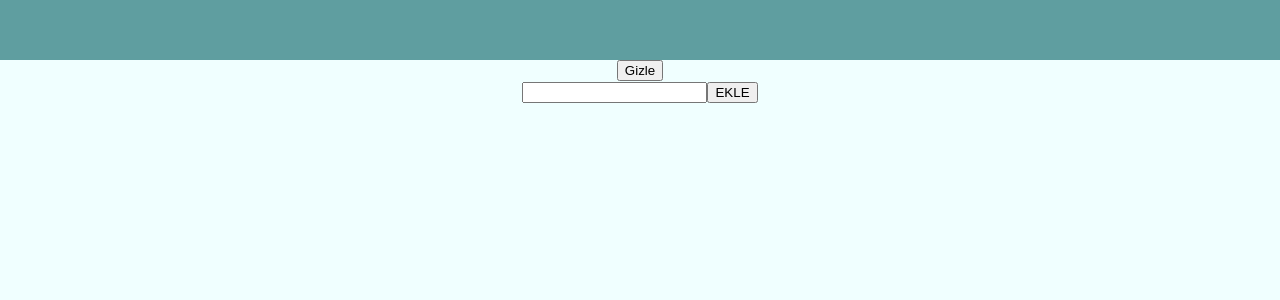
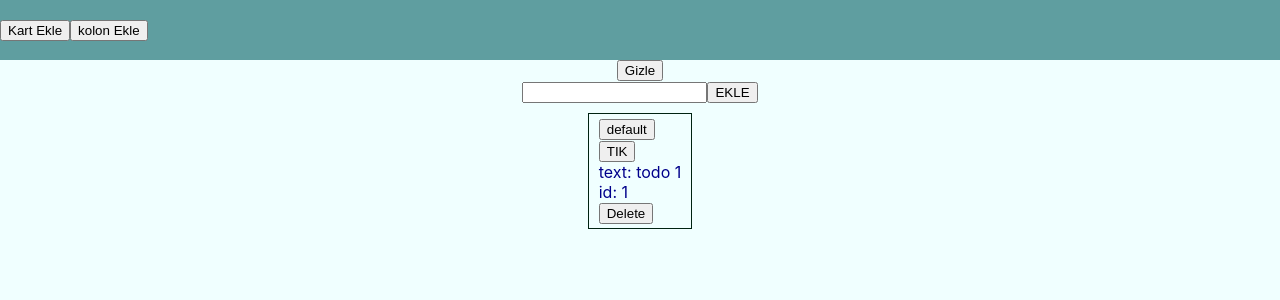
Before and after one commit to tolabey/todo-app, a React app: page / in a window 1280 px wide. Shown: the top 300 px of the page. Built offline with nearby package versions, Linux system fonts and the light colour scheme.

Commit message:
redux context

```diff
--- a/package.json
+++ b/package.json
@@ -50,6 +50,8 @@
     "react-app-polyfill": "^1.0.6",
     "react-dev-utils": "^10.2.1",
     "react-dom": "^16.13.1",
+    "react-redux": "^7.2.0",
+    "redux": "^4.0.5",
     "resolve": "1.15.0",
     "resolve-url-loader": "3.1.1",
     "sass-loader": "8.0.2",
--- a/src/components/App.js
+++ b/src/components/App.js
@@ -3,20 +3,42 @@ import './App.css';
 
 import Navbar from './navbar/navbar.js';
 import Body from './body/body.js';
+import {createStore} from "redux";
+import {Provider} from "react-redux";
+import reducer from '../redux/reducer/reducer.js';
+import ProviderContext from '../context/provider.js'
+//
+
+const store = createStore(reducer);
+export const Context = React.createContext();
+
+
+// store.dispatch
+// store.state
+// store.subscribe()
 
 class App extends React.Component {
 
+  constructor(props) {
+    super(props);
+
+    this.state = { name: 'default' }
+  }
+
   render() {
 
+    return (
+      <Provider store={store}>
+        <Context.Provider value={{ name: this.state.name, setName: (value) => this.setState({ name: value })}}>
+          <div>
 
-    return (
-      <div>
+            <Navbar/>
 
-        <Navbar/>
+            <Body />
 
-        <Body />
-
-      </div>
+          </div>
+        </Context.Provider>
+      </Provider>
     )
   }
 
--- a/src/components/body/body.js
+++ b/src/components/body/body.js
@@ -13,12 +13,7 @@ export default class Body extends React.PureComponent {
 
     this.state = { todoList: I.List(), isRendererHidden: false };
 
-    this.updateList = this.updateList.bind(this);
     this.toggleHideTodoRenderer = this.toggleHideTodoRenderer.bind(this);
-  }
-
-  updateList(todo) {
-    this.setState({ todoList: this.state.todoList.unshift(todo) });
   }
 
   toggleHideTodoRenderer() {
@@ -33,16 +28,12 @@ export default class Body extends React.PureComponent {
 
         <button onClick={ this.toggleHideTodoRenderer }>{isRendererHidden ? 'Göster' : 'Gizle'}</button>
 
-        <TodoAdder
-          updateList={this.updateList}
-        />
+        <TodoAdder />
 
         {
           !isRendererHidden
             ? (
-              <TodoRenderer
-                todoList={todoList}
-              />
+              <TodoRenderer />
             )
             : (
               <div>{'Todo Listesi Gizlendi'}</div>
--- a/src/components/body/todoAdder/todoAdder.js
+++ b/src/components/body/todoAdder/todoAdder.js
@@ -1,8 +1,8 @@
 import React from 'react';
 import './todoAdder.css';
-import I from 'immutable';
+import { connect } from "react-redux";
 
-export default class TodoAdder extends React.PureComponent {
+class TodoAdder extends React.PureComponent {
 
   constructor(props) {
     super(props);
@@ -25,7 +25,7 @@ export default class TodoAdder extends React.PureComponent {
         <input type="text" onChange={(e) => this.handleTodoText(e.target.value)}/>
 
         <button onClick={
-          () => this.props.updateList(I.fromJS({ id: Math.random(), text: todoText}))
+          () => this.props.addTodo({ id: Math.random(), text: todoText})
         }
         >
           {'EKLE'}
@@ -35,3 +35,17 @@ export default class TodoAdder extends React.PureComponent {
     )
   }
 }
+
+function mapStateToProps() {
+  return {
+
+  }
+}
+
+function mapDispatchToProps(dispatch) {
+  return {
+    addTodo: (todo) => dispatch({type: 'ADD_TODO', data: todo }),
+  }
+}
+
+export default connect(mapStateToProps, mapDispatchToProps)(TodoAdder);
--- a/src/components/body/todoRenderer/card/Test.js
+++ b/src/components/body/todoRenderer/card/Test.js
@@ -0,0 +1,24 @@
+import React, { PureComponent } from 'react';
+import {withConsumer} from "../../../../context/consumer";
+
+class Test extends PureComponent {
+
+  render() {
+
+    console.log('TEST RENDERED', this.props)
+
+    return (
+      <div className="test">
+
+        <button
+          onClick={() => this.props.context.setName('mmm')}
+        >
+          {this.props.context.name || 'name'}
+        </button>
+
+      </div>
+    );
+  }
+}
+
+export default Test
--- a/src/components/body/todoRenderer/card/todoCard.js
+++ b/src/components/body/todoRenderer/card/todoCard.js
@@ -1,19 +1,22 @@
 import React, { PureComponent } from 'react';
+import {connect} from "react-redux";
+import I from 'immutable';
+import Test from './Test.js';
+import {Context } from '../../../App.js'
+
 
 export class TodoCard extends PureComponent {
 
   constructor(props) {
     super(props);
 
-    this.state = { clickStatus: false };
+    this.state = { clickStatus: false, testData: I.Map() };
     this.toggleClickStatus = this.toggleClickStatus.bind(this);
   }
-
 
   toggleClickStatus() {
     this.setState({ clickStatus: !this.state.clickStatus })
   }
-
 
   render() {
     const { id, text } = this.props;
@@ -21,6 +24,23 @@ export class TodoCard extends PureComponent {
 
     return (
       <div className="todo-card">
+        <Context.Consumer>
+          {(context) => (
+            <Test
+              context={context}
+              testData={this.state.testData}
+            />
+          )}
+        </Context.Consumer>
+        <button
+          onClick={() => {
+            const { testData } = this.state;
+
+            this.setState({ testData: testData.set('name', 'mustafa') })
+          }}
+        >
+          TIK
+        </button>
         <div className="one-todo">
 
           {
@@ -43,10 +63,29 @@ export class TodoCard extends PureComponent {
             id: {id}
           </div>
         </div>
+        <button
+          className="todo-delete-btn"
+          onClick={() => this.props.deleteTodo(this.props.index)}
+
+        >
+          {'Delete'}
+        </button>
 
       </div>
     );
   }
 }
 
-export default TodoCard;
+function mapStateToProps() {
+  return {
+
+  }
+}
+
+function mapDispatchToProps(dispatch) {
+  return {
+    deleteTodo: (index) => dispatch({ type: 'DELETE_TODO', data: index })
+  }
+}
+
+export default connect(mapStateToProps, mapDispatchToProps)(TodoCard);
--- a/src/components/body/todoRenderer/todoRenderer.css
+++ b/src/components/body/todoRenderer/todoRenderer.css
@@ -3,9 +3,13 @@
     flex-direction: column;
 }
 
-.one-todo {
-    color: darkblue;
+.todo-card {
     border: 1px solid #021;
     padding: 4px 10px;
     margin: 10px 0;
 }
+
+.one-todo {
+    color: darkblue;
+
+}
--- a/src/components/body/todoRenderer/todoRenderer.js
+++ b/src/components/body/todoRenderer/todoRenderer.js
@@ -1,22 +1,24 @@
 import React from 'react';
 import './todoRenderer.css';
-import TodoCard from './card/todoCard'
-
+import TodoCard from './card/todoCard';
+import I from "immutable";
+import { connect } from 'react-redux';
 
 // props: list
-export default class TodoRenderer extends React.PureComponent {
+class TodoRenderer extends React.PureComponent {
 
   render() {
 
     return (
       <div className="todo-renderer">
         {
-          this.props.todoList.map((each) => {
+          this.props.todoList.map((each, index) => {
             return (
               <TodoCard
                 key={each.get('id', Math.random())}
                 id={each.get('id', '-')}
                 text={each.get('text', '')}
+                index={index}
               />
             )
           })
@@ -25,3 +27,12 @@ export default class TodoRenderer extends React.PureComponent {
     )
   }
 }
+
+function mapStateToProps( store ) {
+
+  return {
+    todoList: store.get('todoList', I.List()),
+  }
+}
+
+export default connect(mapStateToProps, {})(TodoRenderer)
--- a/src/components/navbar/navbar.css
+++ b/src/components/navbar/navbar.css
@@ -3,7 +3,6 @@
     height: 60px;
     background-color: cadetblue;
     display: flex;
-    justify-content: space-between;
     align-items: center;
 }
 
--- a/src/components/navbar/navbar.js
+++ b/src/components/navbar/navbar.js
@@ -1,16 +1,22 @@
 import React, { PureComponent } from 'react';
 import './navbar.css';
 
-export class Navbar extends PureComponent {
-
+class Navbar extends PureComponent {
 
   render() {
+
     return (
       <div className="navbar">
+
+        <button>Kart Ekle</button>
+        <button>kolon Ekle</button>
+
+        <div>{ this.props.counter }</div>
 
       </div>
     );
   }
 }
 
+// burdan kullancam
 export default Navbar;
--- a/src/context/consumer.js
+++ b/src/context/consumer.js
@@ -10,3 +10,4 @@ export function withConsumer(Component) {
     );
   };
 }
+// high order component
```
Also changed, not shown: 1 other file (tests, documents, lock files or other folders).
